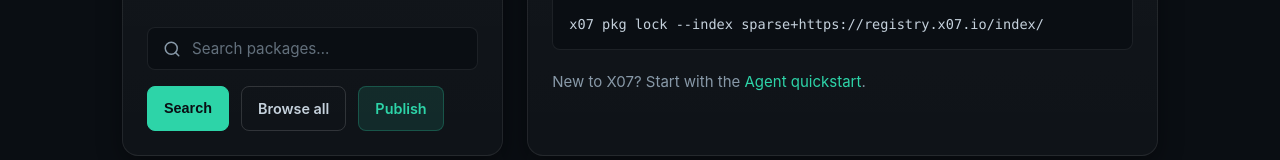
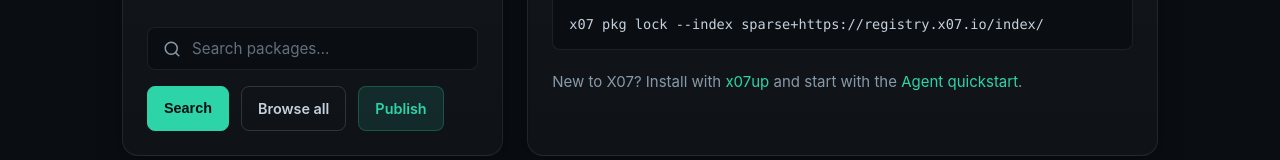
Before and after one commit to x07lang/x07-registry-web, a SvelteKit app: page / in a window 1280 px wide. Shown: the part 312-472 px from the top of the page. Built offline with nearby package versions, Linux system fonts and the light colour scheme; no server answers.

Commit message:
docs: link x07up installer

```diff
--- a/src/routes/+page.svelte
+++ b/src/routes/+page.svelte
@@ -94,7 +94,14 @@
 		</div>
 		<CopyCode label="Copy CLI snippet" code={quickStart} />
 		<p class="muted" style="margin-top: 0.5rem;">
-			New to X07? Start with the
+			New to X07? Install with
+			<a
+				href="https://x07lang.org/docs/getting-started/installer/"
+				target="_blank"
+				rel="noopener noreferrer"
+				>x07up</a
+			>
+			and start with the
 			<a
 				href="https://x07lang.org/docs/getting-started/agent-quickstart/"
 				target="_blank"
```
